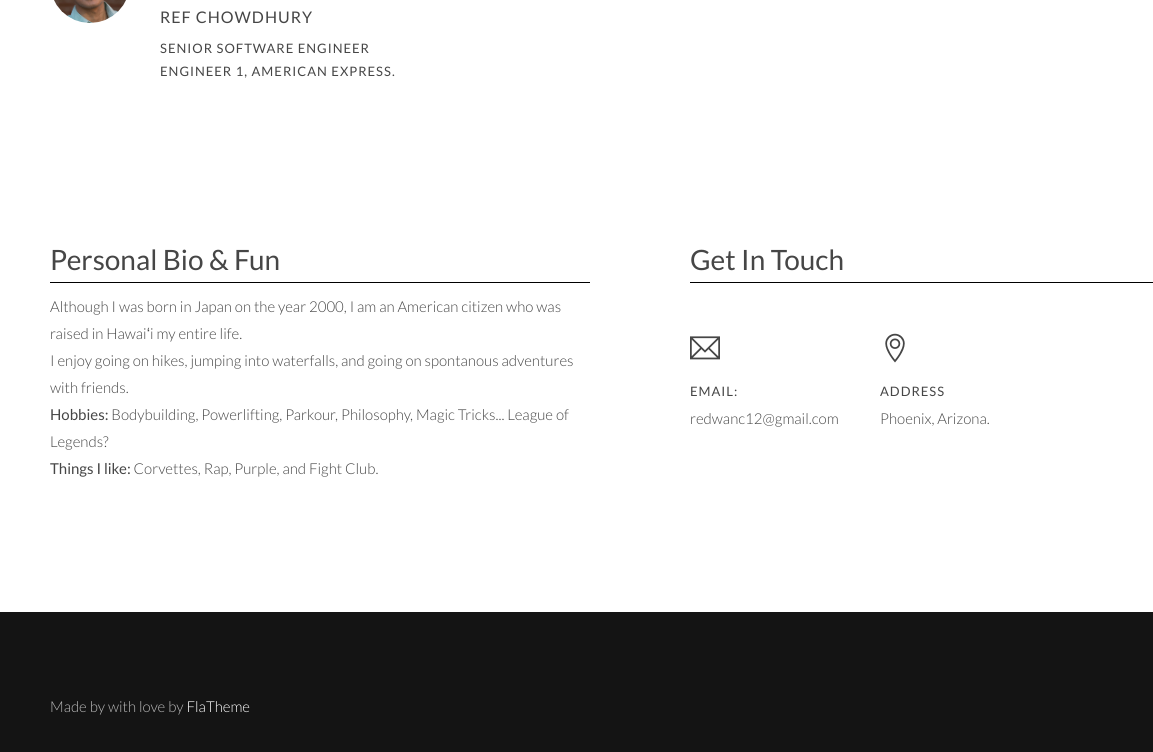
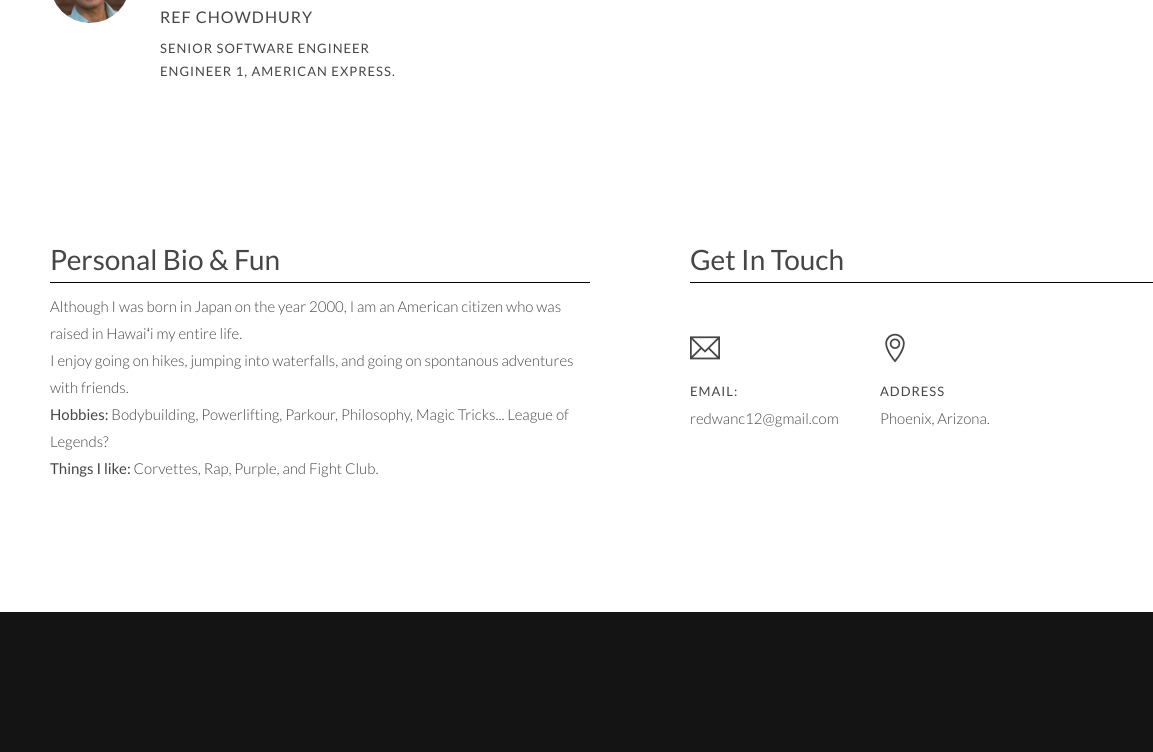
Before and after one commit to redwanc12/Personal-Website, a plain HTML site: page index.html in a window 1280 px wide. Shown: the part 4460-5212 px from the top of the page, 0-1153 px from the left. Drawn offline with Linux system fonts and the light colour scheme; some packages are replaced by stand-ins of ours.

Commit message:
fixed footer formatting.

```diff
--- a/index.html
+++ b/index.html
@@ -477,7 +477,6 @@
 		<div class="container-fluid">
 			<div class="row align-items-center">
 				<div class="col-12 col-sm-6 text-center text-sm-left">
-					<p>Made by with love by <a href="https://themeforest.net/user/flatheme" target="_blank">FlaTheme</a>
 					</p>
 				</div>
 				<div class="col-12 col-sm-6 text-center text-sm-right">
```
